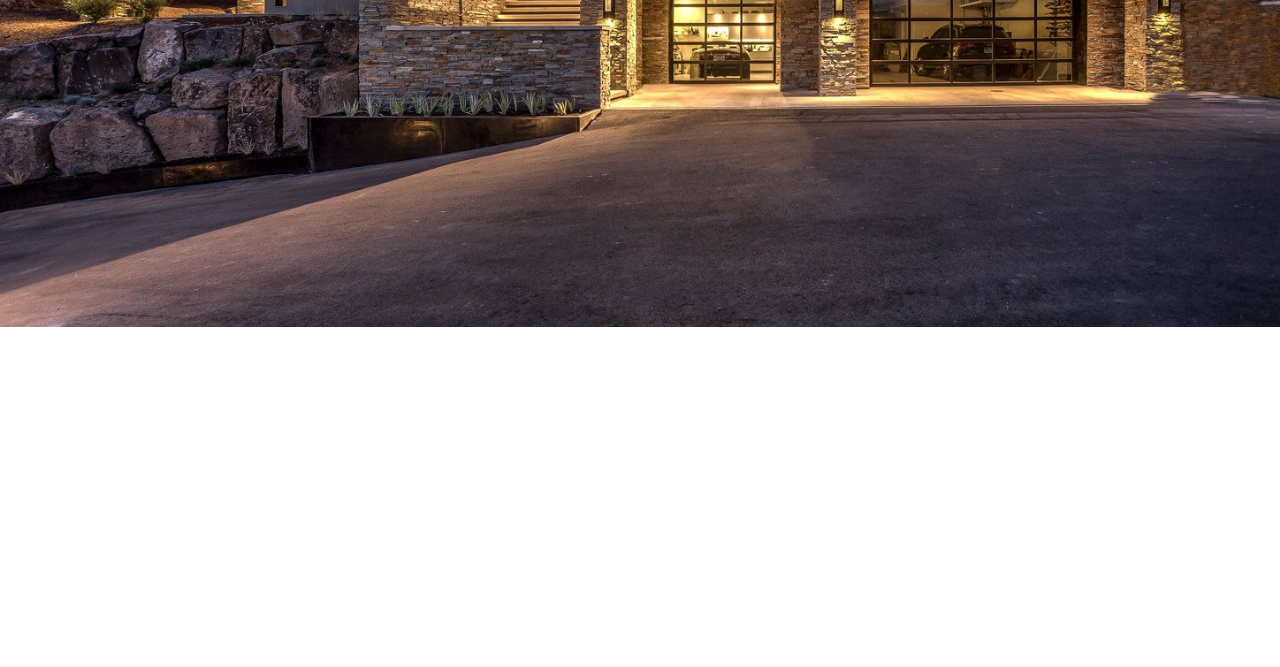
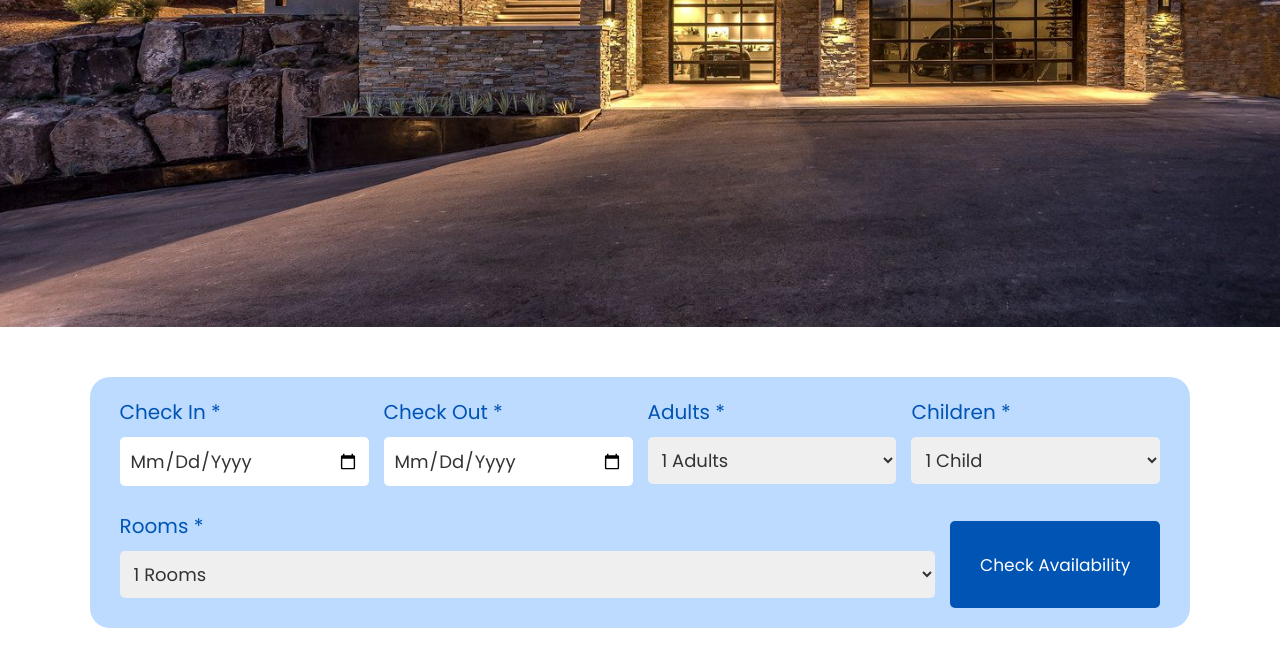
Before and after one commit to Syeda-Aisha-Ahmad/Panar-Hotel, a plain HTML site: page index.html in a window 1280 px wide. Shown: the part 473-1140 px from the top of the page. Before the commit the page ends 800 px from the top, so only its background shows below. Drawn offline with nearby package versions, Linux system fonts and the light colour scheme.

Commit message:
availibility

```diff
--- a/index.html
+++ b/index.html
@@ -85,21 +85,65 @@
 
    <!-- end -->
 
+   <!-- availability -->
 
+   <section class="availability">
 
+      <form action="">
 
+         <div class="box">
+            <p>check in <span>*</span></p>
+            <input type="date" class="input">
+         </div>
 
+         <div class="box">
+            <p>check out <span>*</span></p>
+            <input type="date" class="input">
+         </div>
 
+         <div class="box">
+            <p>adults <span>*</span></p>
+            <select name="adults" id="" class="input">
+               <option value="1">1 adults</option>
+               <option value="2">2 adults</option>
+               <option value="3">3 adults</option>
+               <option value="4">4 adults</option>
+               <option value="5">5 adults</option>
+               <option value="6">6 adults</option>
+            </select>
+         </div>
 
+         <div class="box">
+            <p>children <span>*</span></p>
+            <select name="child" id="" class="input">
+               <option value="1">1 child</option>
+               <option value="2">2 child</option>
+               <option value="3">3 child</option>
+               <option value="4">4 child</option>
+               <option value="5">5 child</option>
+               <option value="6">6 child</option>
+            </select>
+         </div>
 
+         <div class="box">
+            <p>rooms <span>*</span></p>
+            <select name="rooms" id="" class="input">
+               <option value="1">1 rooms</option>
+               <option value="2">2 rooms</option>
+               <option value="3">3 rooms</option>
+               <option value="4">4 rooms</option>
+               <option value="5">5 rooms</option>
+               <option value="6">6 rooms</option>
+            </select>
+         </div>
 
+         <input type="submit" value="check availability" class="btn">
 
+      </form>
 
+   </section>
 
-
-
-
-
+   <!-- end -->
 
 
 
--- a/style.css
+++ b/style.css
@@ -1,8 +1,8 @@
 @import url('https://fonts.googleapis.com/css2?family=Poppins:wght@100;200;300;400;500;600&display=swap');
 
 :root {
-    --primary: #0077b6;
-    --secondary: #48cae4;
+    --primary: #0054b4;
+    --secondary: #37cae7;
     --black: #333;
     --white: #fff;
     --box-shadow: 0 .5rem 1rem rgba(0, 0, 0, 0.1);
@@ -183,6 +183,37 @@ section {
 
 /* end */
 
+/* availability */
+
+.availability form {
+    display: flex;
+    flex-wrap: wrap;
+    gap: 1.5rem;
+    background: rgba(178, 213, 255, 0.847);
+    padding: 2rem 3rem;
+    border-radius: 2rem;
+}
+
+.availability form .box {
+    flex: 1 1 20rem;
+}
+
+.availability form .box p {
+    font-size: 2rem;
+    color: var(--primary);
+}
+
+.availability form .box .input {
+    width: 100%;
+    padding: 1rem;
+    font-size: 1.8rem;
+    color: var(--black);
+    margin: 1rem 0;
+    border-radius: .5rem;
+}
+
+/* end */
+
 
 
 /* media queries */
```
